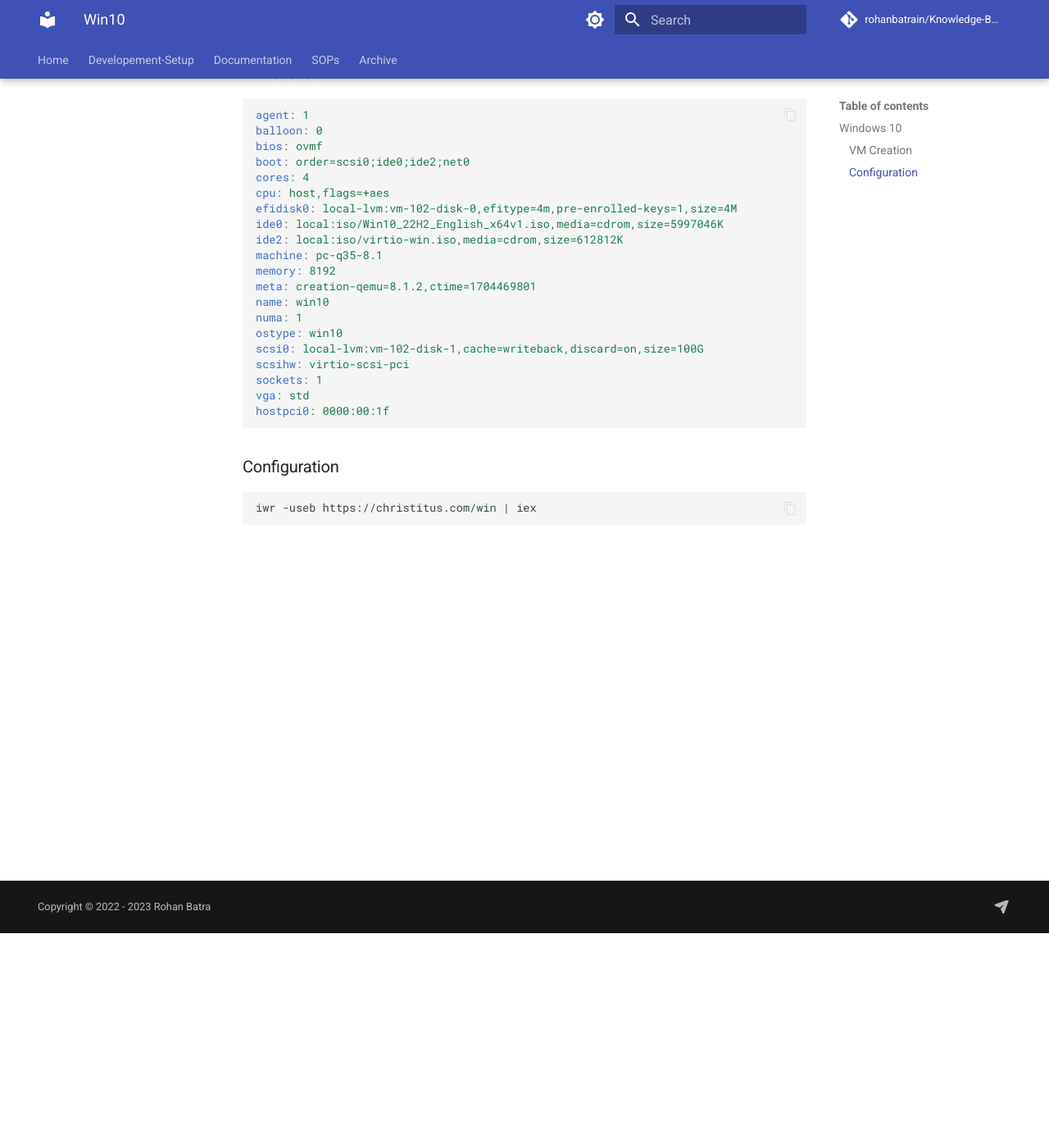
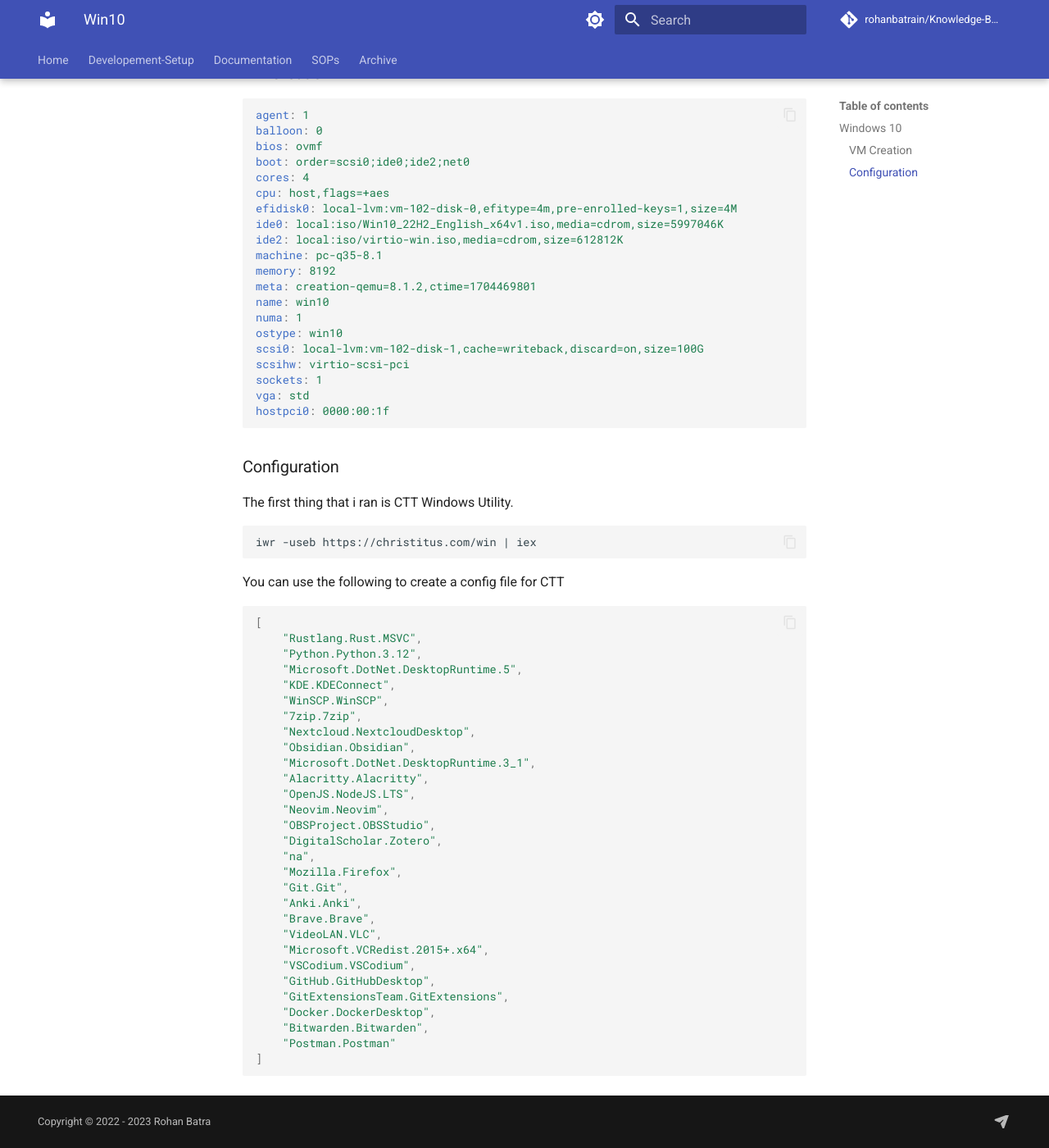
Before and after one commit to rohanbatrain/knowledge-base, an MkDocs documentation site: the page built from docs/Developement-Setup/Owned-Devices/Laptops/MSI/2023/August/Crucial-Drive/Promox/Virtual-Machines/win10.md, in a window 1280 px wide and 1400 px high, scrolled down 262 px. Shown: the whole window at 82% size. Built offline with MkDocs 1.6.1 and Material for MkDocs 9.7.7, drawn with Linux system fonts in a browser that asks for light colours; nearby versions of some CDN libraries; library files that are not in the unit come from our copies; comment, search, counter and statistics services are not loaded.

Commit message:
Update win10.md

````diff
--- a/docs/Developement-Setup/Owned-Devices/Laptops/MSI/2023/August/Crucial-Drive/Promox/Virtual-Machines/win10.md
+++ b/docs/Developement-Setup/Owned-Devices/Laptops/MSI/2023/August/Crucial-Drive/Promox/Virtual-Machines/win10.md
@@ -29,6 +29,43 @@ hostpci0: 0000:00:1f
 
 ### Configuration
 
+The first thing that i ran is CTT Windows Utility.
+
 ```ps
 iwr -useb https://christitus.com/win | iex
 ```
+
+You can use the following to create a config file for CTT
+
+```json
+[
+    "Rustlang.Rust.MSVC",
+    "Python.Python.3.12",
+    "Microsoft.DotNet.DesktopRuntime.5",
+    "KDE.KDEConnect",
+    "WinSCP.WinSCP",
+    "7zip.7zip",
+    "Nextcloud.NextcloudDesktop",
+    "Obsidian.Obsidian",
+    "Microsoft.DotNet.DesktopRuntime.3_1",
+    "Alacritty.Alacritty",
+    "OpenJS.NodeJS.LTS",
+    "Neovim.Neovim",
+    "OBSProject.OBSStudio",
+    "DigitalScholar.Zotero",
+    "na",
+    "Mozilla.Firefox",
+    "Git.Git",
+    "Anki.Anki",
+    "Brave.Brave",
+    "VideoLAN.VLC",
+    "Microsoft.VCRedist.2015+.x64",
+    "VSCodium.VSCodium",
+    "GitHub.GitHubDesktop",
+    "GitExtensionsTeam.GitExtensions",
+    "Docker.DockerDesktop",
+    "Bitwarden.Bitwarden",
+    "Postman.Postman"
+]
+
+```
````
